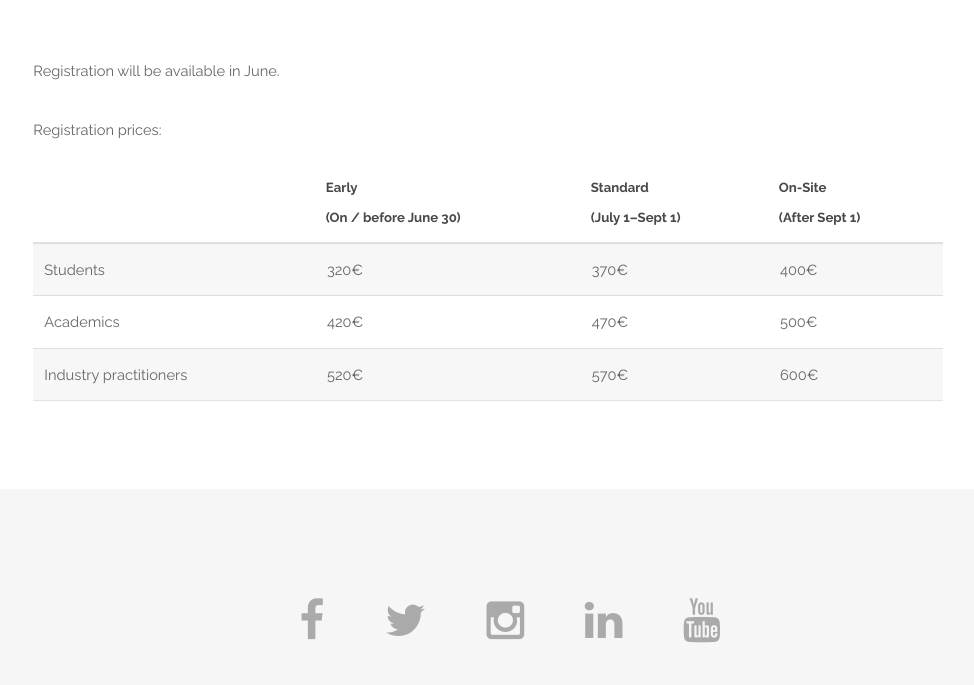
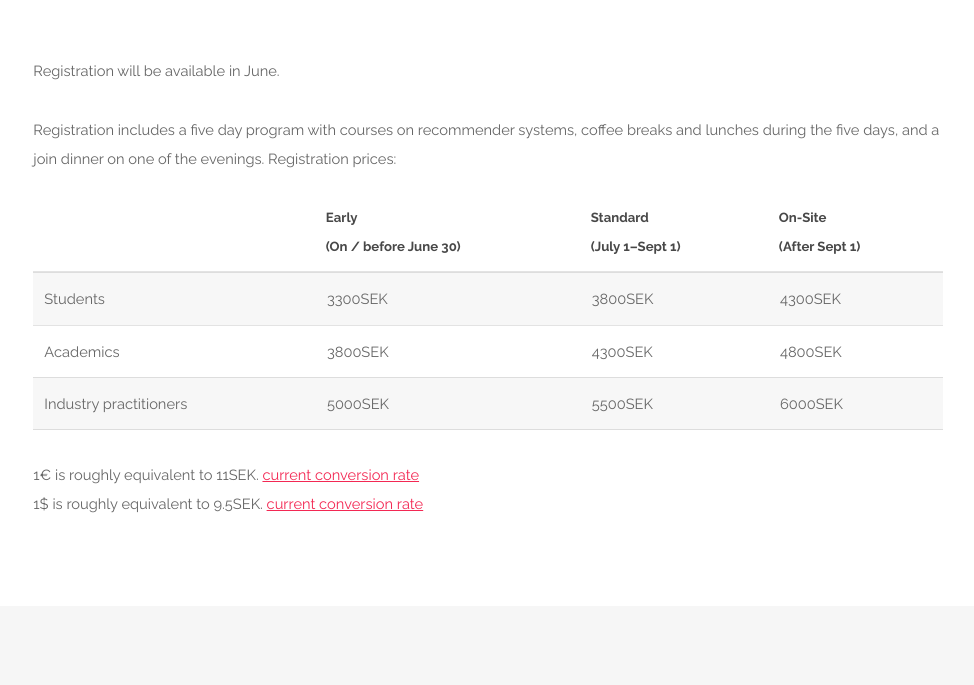
Before and after one commit to ACMRecSys/rsss2019, a plain HTML site: page registration.html in a window 1280 px wide. Shown: the part 657-1342 px from the top of the page, without its empty margins (130-1104 px from the left). Drawn offline with Linux system fonts and the light colour scheme.

Commit message:
conversion rates

```diff
--- a/registration.html
+++ b/registration.html
@@ -55,6 +55,7 @@
 									Registration will be available in June.
 								</p>
 								<p>
+									Registration includes a five day program with courses on recommender systems, coffee breaks and lunches during the five days, and a join dinner on one of the evenings.
 									Registration prices:<br />
 									<table class="responsive-table">
 <thead>
@@ -71,24 +72,27 @@
 <tbody>
 <tr class="alt">
 <td class="left">Students</td>
-<td data-label="Early (On / before June 30)" scope="row">320€</td>
-<td data-label="Standard (July 1–Sept 1)">370€</td>
-<td data-label="On-Site (After Sept 1)">400€</td>
+<td data-label="Early (On / before June 30)" scope="row">3300SEK</td>
+<td data-label="Standard (July 1–Sept 1)">3800SEK</td>
+<td data-label="On-Site (After Sept 1)">4300SEK</td>
 </tr>
 <tr>
 <td class="left">Academics</td>
-<td scope="row" data-label="Early (On / before June 30)">420€</td>
-<td data-label="Standard (July 1–Sept 1)">470€</td>
-<td data-label="On-Site (After Oct 2)">500€</td>
+<td scope="row" data-label="Early (On / before June 30)">3800SEK</td>
+<td data-label="Standard (July 1–Sept 1)">4300SEK</td>
+<td data-label="On-Site (After Oct 2)">4800SEK</td>
 </tr>
 <tr class="alt">
 <td class="left">Industry practitioners</td>
-<td scope="row" data-label="Early (On / before June 30)">520€</td>
-<td data-label="Standard (July 1–Sept 1)">570€</td>
-<td data-label="On-Site (After Sept 1)">600€</td>
+<td scope="row" data-label="Early (On / before June 30)">5000SEK</td>
+<td data-label="Standard (July 1–Sept 1)">5500SEK</td>
+<td data-label="On-Site (After Sept 1)">6000SEK</td>
 </tr>
 </tbody>
 </table>
+
+1€ is roughly equivalent to 11SEK. <a href="https://www.exchange-rates.org/converter/SEK/EUR/1" target=_new>current conversion rate</a><br>
+1$ is roughly equivalent to 9.5SEK. <a href="https://www.exchange-rates.org/converter/SEK/USD/1" target=_new>current conversion rate</a>
 </p>
 						</div>
 					</div>
```
